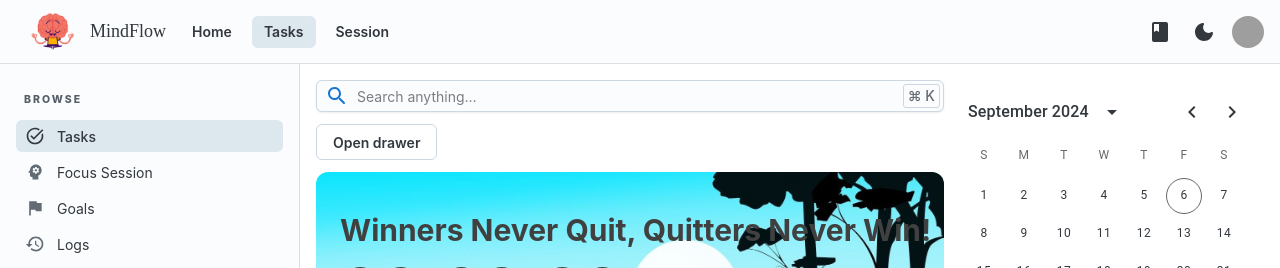
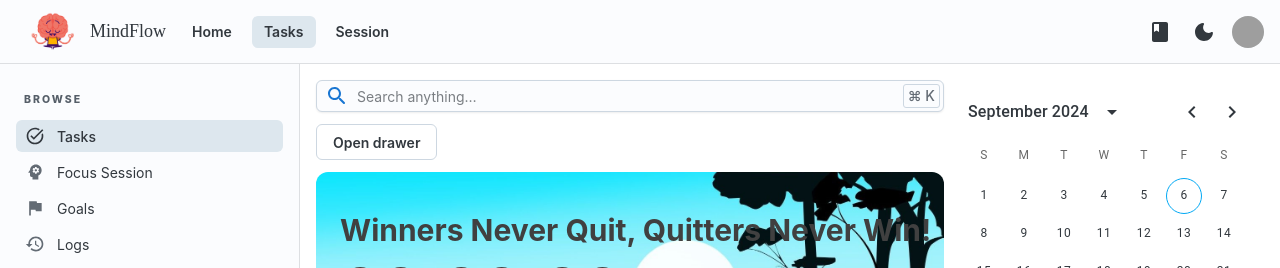
Before and after one commit to Abdallah-Ragab/adhd-mindflow, a Next.js app: page /tasks in a window 1280 px wide. Shown: the top 268 px of the page. Built offline with nearby package versions, Linux system fonts and the light colour scheme; grey boxes are pictures that could not be loaded.

Commit message:
Refactor: Update theme component to fix border color for today's date in date picker

```diff
--- a/app/components/theme.tsx
+++ b/app/components/theme.tsx
@@ -66,7 +66,7 @@ const materialTheme = getMaterialTheme({
                         backgroundColor: 'var(--joy-palette-primary-softBg)!important',
                     },
                     '&.MuiPickersDay-today': {
-                        borderColor: 'var(--joy-palette-primary-plainColor)',
+                        borderColor: 'var(--joy-palette-primary-plainColor)!important',
                     },
                     '&:hover': {
                         color: 'var(--joy-palette-primary-plainColor)',
```
